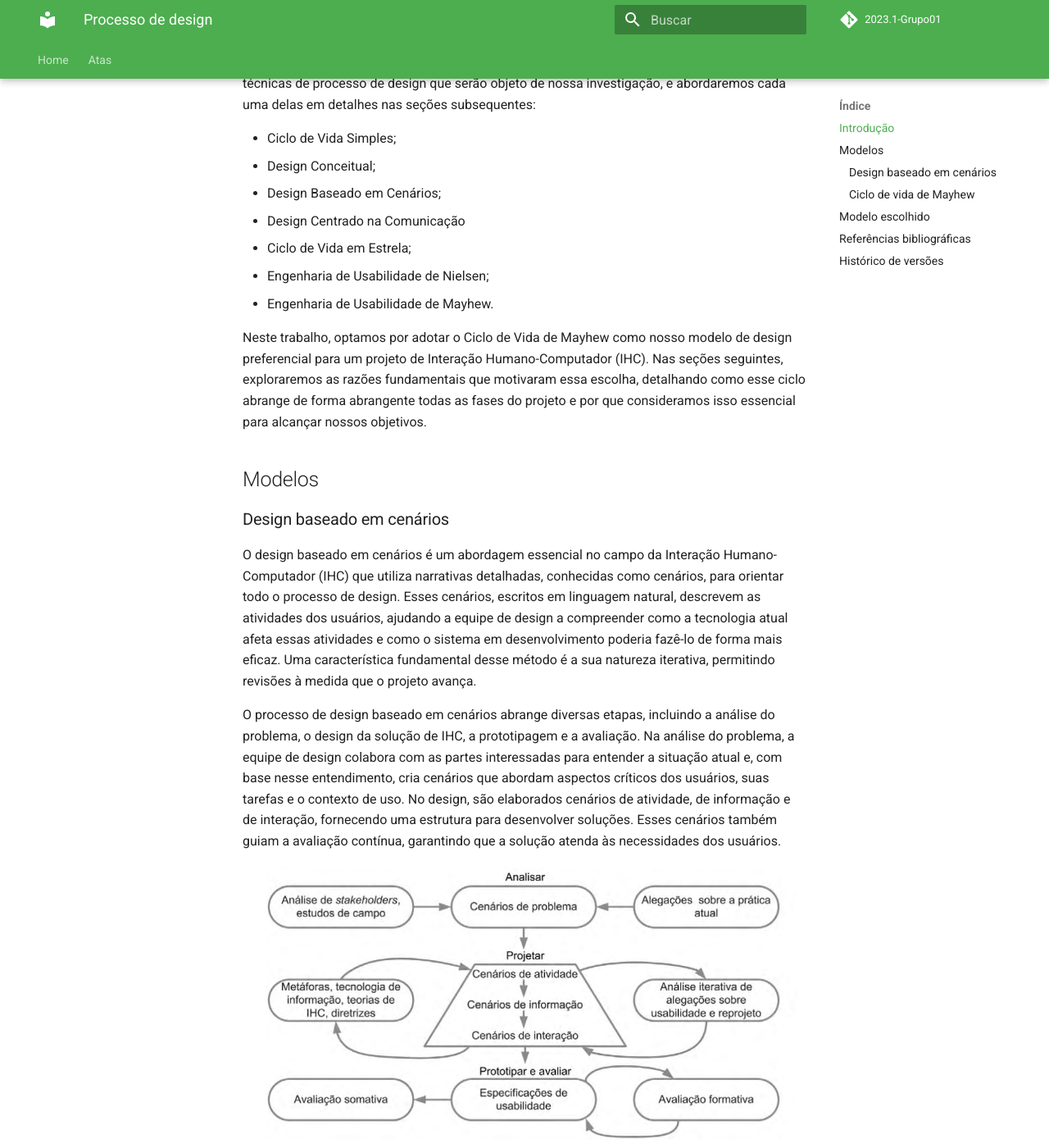
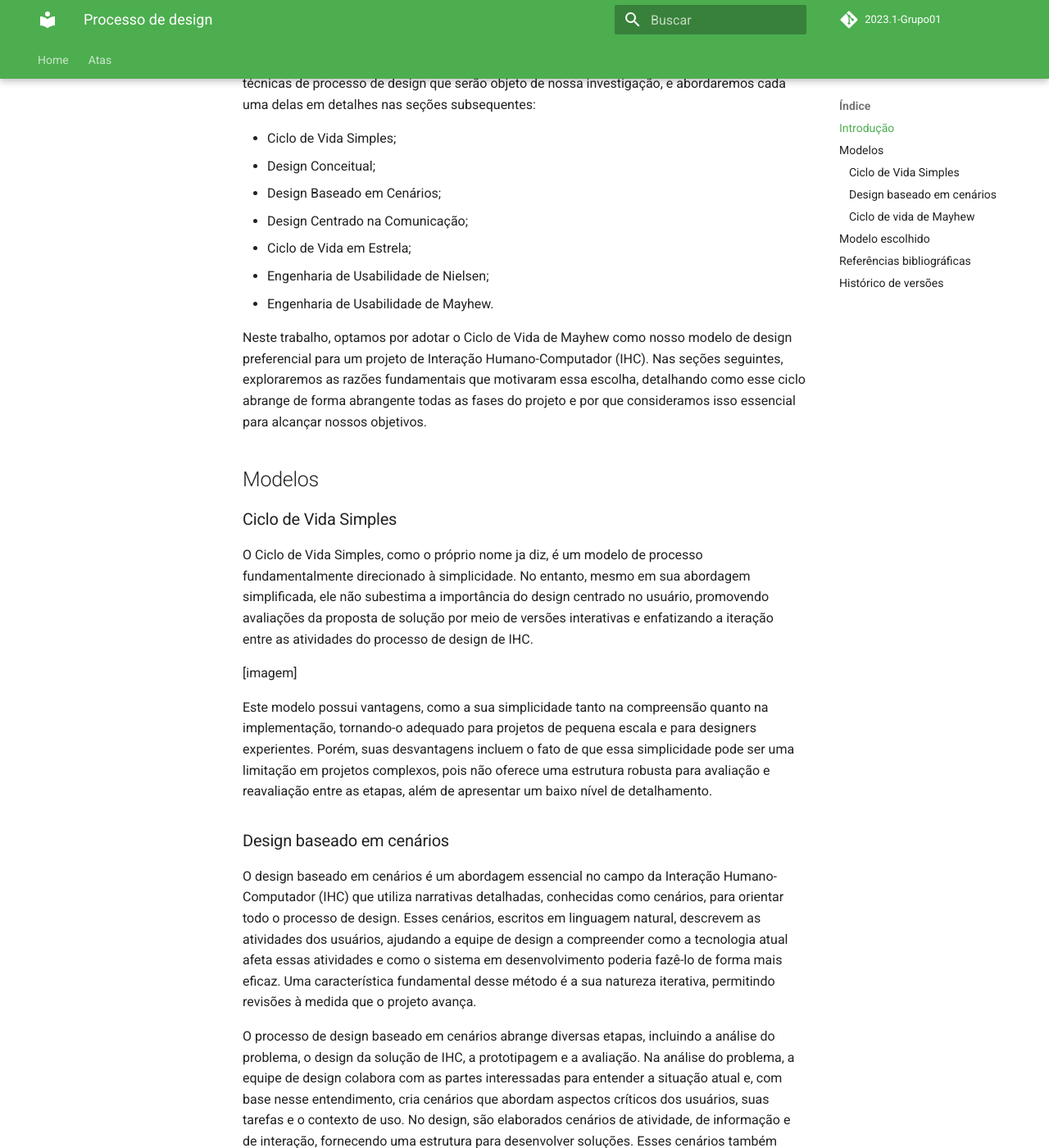
Before and after one commit to Interacao-Humano-Computador/2023.2-NotaLegal, an MkDocs documentation site: the page built from docs/planejamento do projeto/processo-de-design.md, in a window 1280 px wide and 1400 px high, scrolled down 564 px. Shown: the whole window at 82% size. Built offline with MkDocs 1.6.1 and Material for MkDocs 9.7.7, drawn with Linux system fonts in a browser that asks for light colours; comment, search, counter and statistics services are not loaded; some of the changed text lies outside the part shown.

Commit message:
Adição do Ciclo de Vida Simples

```diff
--- a/docs/planejamento do projeto/processo-de-design.md
+++ b/docs/planejamento do projeto/processo-de-design.md
@@ -8,7 +8,7 @@ Após compreendermos o que é design, torna-se relevante explorar as técnicas q
 - Ciclo de Vida Simples;
 - Design Conceitual;
 - Design Baseado em Cenários;
-- Design Centrado na Comunicação
+- Design Centrado na Comunicação;
 - Ciclo de Vida em Estrela;
 - Engenharia de Usabilidade de Nielsen;
 - Engenharia de Usabilidade de Mayhew.
@@ -16,6 +16,15 @@ Após compreendermos o que é design, torna-se relevante explorar as técnicas q
 Neste trabalho, optamos por adotar o Ciclo de Vida de Mayhew como nosso modelo de design preferencial para um projeto de Interação Humano-Computador (IHC). Nas seções seguintes, exploraremos as razões fundamentais que motivaram essa escolha, detalhando como esse ciclo abrange de forma abrangente todas as fases do projeto e por que consideramos isso essencial para alcançar nossos objetivos.
 
 ## Modelos
+
+### Ciclo de Vida Simples
+
+O Ciclo de Vida Simples, como o próprio nome ja diz, é um modelo de processo fundamentalmente direcionado à simplicidade. No entanto, mesmo em sua abordagem simplificada, ele não subestima a importância do design centrado no usuário, promovendo avaliações da proposta de solução por meio de versões interativas e enfatizando a iteração entre as atividades do processo de design de IHC.
+
+[imagem]
+
+Este modelo possui vantagens, como a sua simplicidade tanto na compreensão quanto na implementação, tornando-o adequado para projetos de pequena escala e para designers experientes. Porém, suas desvantagens incluem o fato de que essa simplicidade pode ser uma limitação em projetos complexos, pois não oferece uma estrutura robusta para avaliação e reavaliação entre as etapas, além de apresentar um baixo nível de detalhamento.
+
 ### Design baseado em cenários
 O design baseado em cenários é um abordagem essencial no campo da Interação Humano-Computador (IHC) que utiliza narrativas detalhadas, conhecidas como cenários, para orientar todo o processo de design. Esses cenários, escritos em linguagem natural, descrevem as atividades dos usuários, ajudando a equipe de design a compreender como a tecnologia atual afeta essas atividades e como o sistema em desenvolvimento poderia fazê-lo de forma mais eficaz. Uma característica fundamental desse método é a sua natureza iterativa, permitindo revisões à medida que o projeto avança.
 
@@ -54,3 +63,4 @@ Considerando que nossa equipe é composta por iniciantes na área de IHC, o Cicl
 |0.2|06/09/2023|Adição dos tópicos do documento|[Izabella Alves](https://github.com/izabellaalves)|[Gabriel Zaranza](https://github.com/gzaranza)|
 |0.3|07/09/2023|Adição dos modelos Design Baseado em Cenários e Ciclo de vida de Mayhew, adição do tópico Modelo Escolhido|[Izabella Alves](https://github.com/izabellaalves)|[Gabriel Zaranza](https://github.com/gzaranza) [Lucas Ribeiro](https://github.com/lucassouzs)|
 |0.4|08/09/2023|Adição da Introdução do Processo de Design|[Lucas Ribeiro](https://github.com/lucassouzs)|[Gabriel Zaranza](https://github.com/gzaranza) [Izabella Alves](https://github.com/izabellaalves)|
+|0.5|08/09/2023|Adição do Ciclo de Vida Simples|[Lucas Ribeiro](https://github.com/lucassouzs)|[Gabriel Zaranza](https://github.com/gzaranza) [Izabella Alves](https://github.com/izabellaalves)|
```
